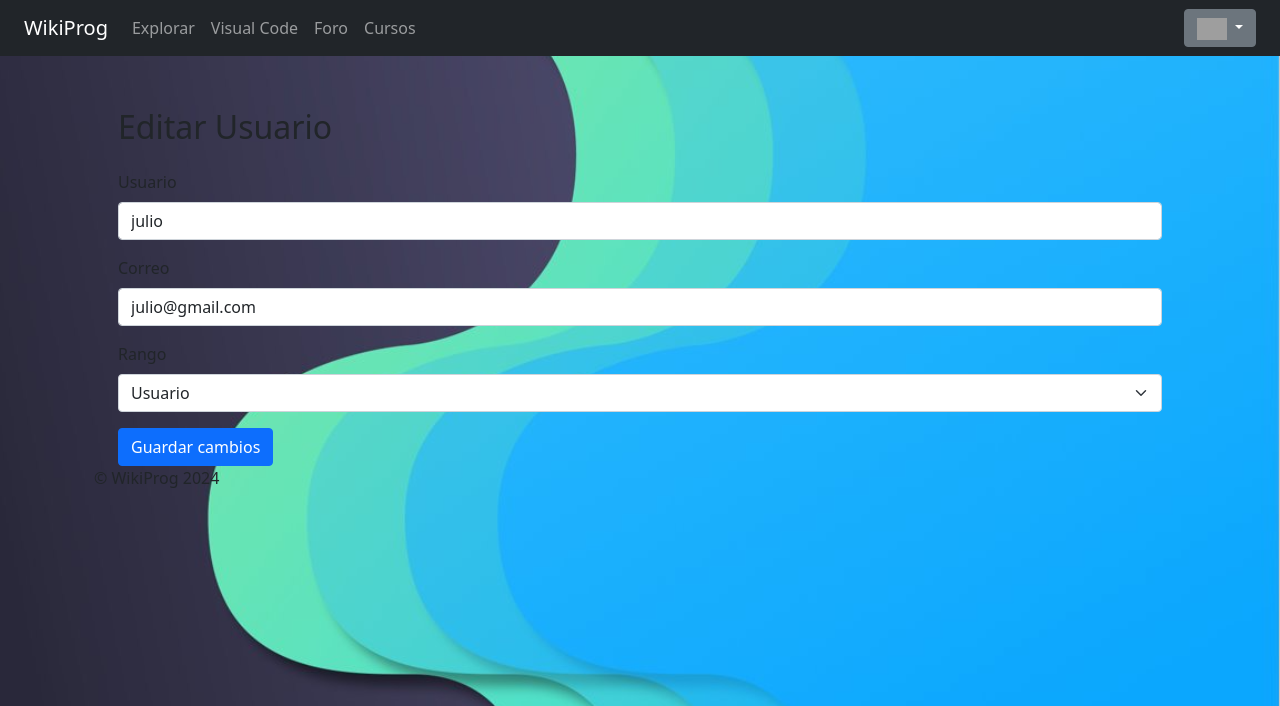
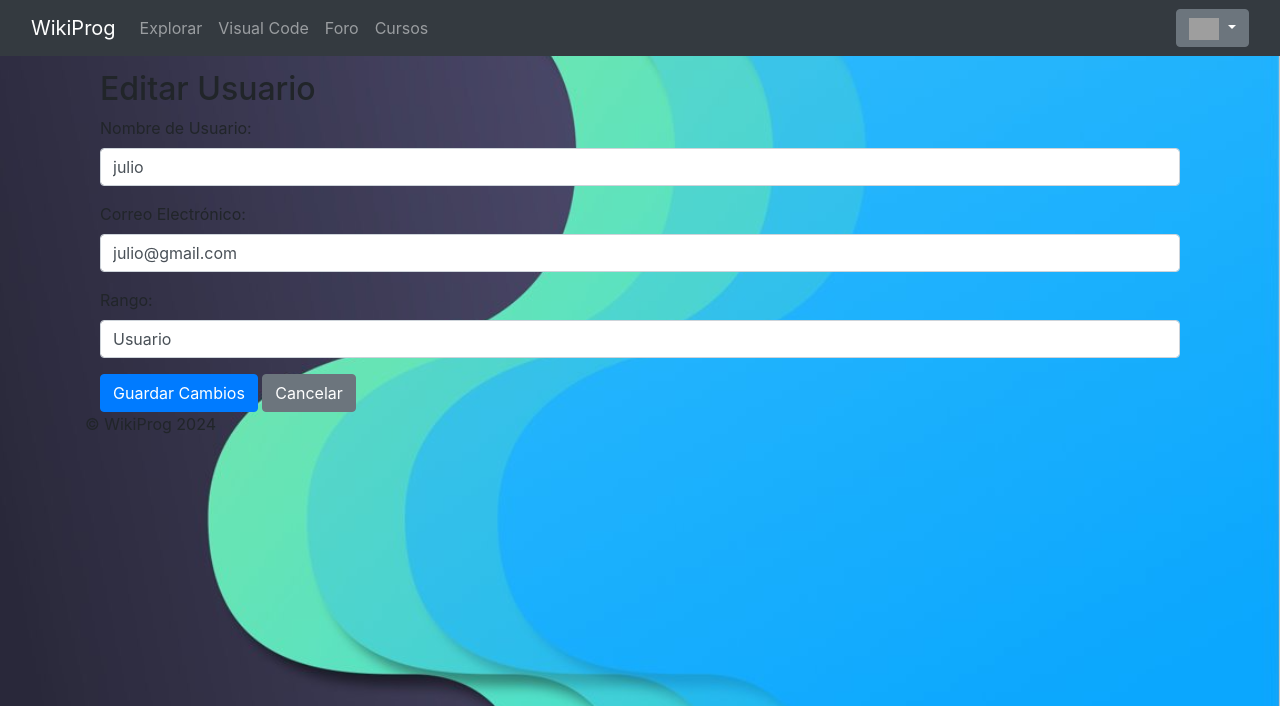
Before and after one commit to darklink2003/WikiProg2024MVC, a PHP site: page /controller/controlador.php?seccion=seccion13&id=13 in a window 1280 px wide. Shown: the top 706 px of the page. Run offline with PHP 8.4, Linux system fonts and the light colour scheme; a user stored in the database is signed in; data comes from the database, SQL or seed files in the repository; some libraries are stand-ins or nearby versions; grey boxes are pictures that could not be loaded.

Commit message:
version 5.6

```diff
--- a/wikiprog/model/clase.php
+++ b/wikiprog/model/clase.php
@@ -95,7 +95,7 @@ class Login
             $salida .= '<td>' . htmlspecialchars($fila['correo'], ENT_QUOTES, 'UTF-8') . '</td>';
             $salida .= '<td>' . $rango_texto . '</td>';
             $salida .= '<td><a href="../controller/controlador.php?seccion=seccion13&id=' . $usuario_id . '" class="btn btn-primary btn-sm">Editar</a></td>';
-            $salida .= '<td><a href="eliminar.php?id=' . $usuario_id . '" class="btn btn-danger btn-sm">Eliminar</a></td>';
+            $salida .= '<td><a href="../model/eliminar.php?id=' . $usuario_id . '" class="btn btn-danger btn-sm">Eliminar</a></td>';
             $salida .= '</tr>';
         }
 
--- a/wikiprog/view/plantilla.php
+++ b/wikiprog/view/plantilla.php
@@ -98,8 +98,9 @@ if (empty($usuario_id) && !in_array($seccion, $public_sections)) {
                                 <?php echo isset($_SESSION['usuario_id']) ? 'Activo' : 'Inactivo'; ?></a></li>
                             <li><hr class="dropdown-divider"></li>
                             <li><a class="dropdown-item" href="controlador.php?seccion=seccion9">Tu Perfil</a></li>
+                            <li><a class="dropdown-item" href="controlador.php?seccion=seccion6">Lista De Usuarios</a></li>
+                            <li><a class="dropdown-item" href="video.html">Tus Cursos</a></li>
                             <li><a class="dropdown-item" href="controlador.php?seccion=seccion12">Tu Nube</a></li>
-                            <li><a class="dropdown-item" href="video.html">Tus Cursos</a></li>
                             <li><a class="dropdown-item" href="controlador.php?seccion=seccion5"><b>Registro</b></a></li>
                             <li><hr class="dropdown-divider"></li>
                             <li><a class="dropdown-item" href="controlador.php?seccion=seccion10">Configuración</a></li>
--- a/wikiprog/view/seccion13.php
+++ b/wikiprog/view/seccion13.php
@@ -1,4 +1,11 @@
 <?php
+// Verificación básica para asegurar que se ha proporcionado un id válido
+if (!isset($_GET['id']) || !is_numeric($_GET['id'])) {
+    die('Parámetro de ID inválido.');
+}
+
+$id_usuario = $_GET['id'];
+
 // Conexión a la base de datos
 $conexion = mysqli_connect("localhost", "root", "", "wikiprog");
 
@@ -7,65 +14,64 @@ if (!$conexion) {
     die("Conexión fallida: " . mysqli_connect_error());
 }
 
-// Obtener el ID del usuario desde la URL
-$usuario_id = $_GET['id'];
+// Consulta SQL para obtener los datos del usuario por su ID
+$sql = "SELECT usuario_id, usuario, correo, rango_id FROM usuario WHERE usuario_id = $id_usuario";
 
-// Verificar si el formulario ha sido enviado
-if ($_SERVER['REQUEST_METHOD'] == 'POST') {
-    $usuario = $_POST['usuario'];
-    $correo = $_POST['correo'];
-    $rango_id = $_POST['rango_id'];
+// Ejecución de la consulta
+$resultado = $conexion->query($sql);
 
-    // Actualizar la información del usuario en la base de datos
-    $sql = "UPDATE usuario SET usuario='$usuario', correo='$correo', rango_id='$rango_id' WHERE usuario_id='$usuario_id'";
+// Verificar si se encontró el usuario
+if ($resultado->num_rows == 1) {
+    // Obtener los datos del usuario
+    $fila = $resultado->fetch_assoc();
+    $usuario_id = $fila['usuario_id'];
+    $usuario_nombre = $fila['usuario'];
+    $usuario_correo = $fila['correo'];
+    $usuario_rango_id = $fila['rango_id'];
 
-    if (mysqli_query($conexion, $sql)) {
-        echo "Usuario actualizado correctamente";
-    } else {
-        echo "Error al actualizar el usuario: " . mysqli_error($conexion);
-    }
-}
-
-// Obtener la información del usuario actual
-$sql = "SELECT usuario, correo, rango_id FROM usuario WHERE usuario_id='$usuario_id'";
-$resultado = mysqli_query($conexion, $sql);
-$usuario = mysqli_fetch_assoc($resultado);
-
-// Cerrar la conexión
-mysqli_close($conexion);
+    // Aquí puedes colocar el formulario de edición
+    // Por ejemplo, un formulario básico para editar nombre y correo
     ?>
-
     <!DOCTYPE html>
     <html lang="es">
     <head>
         <meta charset="UTF-8">
         <title>Editar Usuario</title>
-    <link rel="stylesheet" href="https://stackpath.bootstrapcdn.com/bootstrap/5.1.3/css/bootstrap.min.css">
+        <link rel="stylesheet" href="https://maxcdn.bootstrapcdn.com/bootstrap/4.5.2/css/bootstrap.min.css">
     </head>
     <body>
-    <div class="container mt-5">
-        <h2 class="mb-4">Editar Usuario</h2>
-        <form action="../controller/controlador.php?seccion=seccion6&id=<?php echo $usuario_id; ?>" method="post">
-            <div class="mb-3">
-                <label for="usuario" class="form-label">Usuario</label>
-                <input type="text" name="usuario" id="usuario" class="form-control" value="<?php echo htmlspecialchars($usuario['usuario'], ENT_QUOTES, 'UTF-8'); ?>" required>
+        <div class="container">
+            <h2>Editar Usuario</h2>
+            <form action="../model/guardar_edicion.php" method="POST">
+                <input type="hidden" name="usuario_id" value="<?php echo $usuario_id; ?>">
+                <div class="form-group">
+                    <label for="usuario">Nombre de Usuario:</label>
+                    <input type="text" class="form-control" id="usuario" name="usuario" value="<?php echo htmlspecialchars($usuario_nombre); ?>" required>
                 </div>
-            <div class="mb-3">
-                <label for="correo" class="form-label">Correo</label>
-                <input type="email" name="correo" id="correo" class="form-control" value="<?php echo htmlspecialchars($usuario['correo'], ENT_QUOTES, 'UTF-8'); ?>" required>
+                <div class="form-group">
+                    <label for="correo">Correo Electrónico:</label>
+                    <input type="email" class="form-control" id="correo" name="correo" value="<?php echo htmlspecialchars($usuario_correo); ?>" required>
                 </div>
-            <div class="mb-3">
-                <label for="rango_id" class="form-label">Rango</label>
-                <select name="rango_id" id="rango_id" class="form-select">
-                    <option value="1" <?php if ($usuario['rango_id'] == 1) echo 'selected'; ?>>Usuario</option>
-                    <option value="2" <?php if ($usuario['rango_id'] == 2) echo 'selected'; ?>>Administrador</option>
-                    <option value="3" <?php if ($usuario['rango_id'] == 3) echo 'selected'; ?>>Evaluador</option>
+                <div class="form-group">
+                    <label for="rango">Rango:</label>
+                    <select class="form-control" id="rango" name="rango" required>
+                        <option value="1" <?php if ($usuario_rango_id == 1) echo "selected"; ?>>Usuario</option>
+                        <option value="2" <?php if ($usuario_rango_id == 2) echo "selected"; ?>>Administrador</option>
+                        <option value="3" <?php if ($usuario_rango_id == 3) echo "selected"; ?>>Evaluador</option>
                     </select>
                 </div>
-            <button type="submit" class="btn btn-primary">Guardar cambios</button>
+                <button type="submit" class="btn btn-primary">Guardar Cambios</button>
+                <a href="../controller/controlador.php?seccion=seccion6" class="btn btn-secondary">Cancelar</a>
             </form>
         </div>
-    <script src="https://cdn.jsdelivr.net/npm/@popperjs/core@2.10.2/dist/umd/popper.min.js"></script>
-    <script src="https://cdn.jsdelivr.net/npm/bootstrap@5.1.3/dist/js/bootstrap.min.js"></script>
     </body>
     </html>
+    <?php
+
+} else {
+    echo "Usuario no encontrado.";
+}
+
+// Cerrar la conexión
+$conexion->close();
+?>
```
Also changed, not shown: wikiprog/model/eliminar.php (+29 -24 lines), wikiprog/model/guardar_edicion.php (added, +43 -0 lines). Lines whose indentation alone changed are shown as unchanged.
